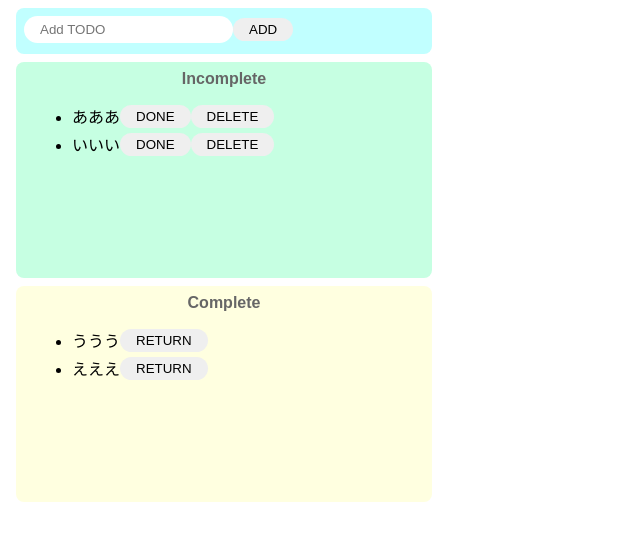
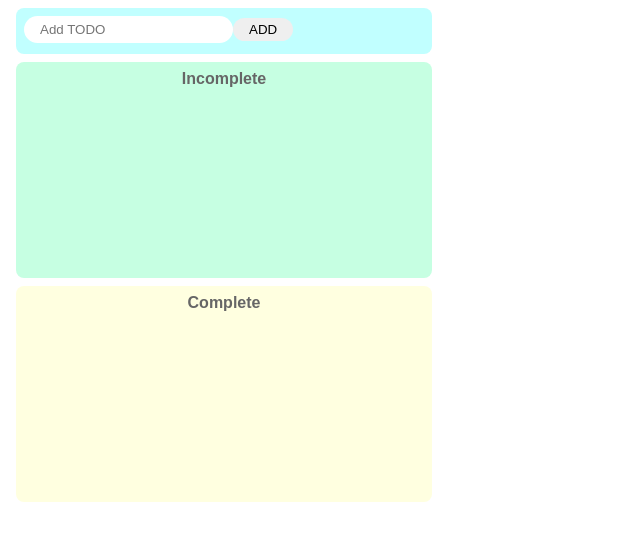
Before and after one commit to mikuweb/React-TODO-list, a React (Create React App) app: page / in a window 1280 px wide. Shown: the top 540 px of the page, without its empty margins (0-640 px from the left). Built offline with nearby package versions, Linux system fonts and the light colour scheme.

Commit message:
Add component Add component of "input"

```diff
--- a/src/App.jsx
+++ b/src/App.jsx
@@ -1,10 +1,11 @@
 import React, { useState } from "react";
 import "./styles.css";
+import { InputTodo } from "./components/InputTodo";
 
 export const App = () => {
   const [todoText, setTodoText] = useState("");
-  const [incompleteTodos, setIncompleteTodos] = useState(["あああ", "いいい"]);
-  const [completeTodos, setCompleteTodos] = useState(["ううう", "えええ"]);
+  const [incompleteTodos, setIncompleteTodos] = useState([]);
+  const [completeTodos, setCompleteTodos] = useState([]);
 
   const onChangeTodoText = (event) => setTodoText(event.target.value);
 
@@ -46,14 +47,11 @@
 
   return (
     <>
-      <div className="input-area">
-        <input
-          placeholder="Add TODO"
-          value={todoText}
-          onChange={onChangeTodoText}
-        />
-        <button onClick={onClickAdd}>ADD</button>
-      </div>
+      <InputTodo
+        todoText={todoText}
+        onChange={onChangeTodoText}
+        onClick={onClickAdd}
+      />
       <div className="incomplete-area">
         <p className="title">Incomplete</p>
         <ul>
--- /dev/null
+++ b/src/components/InputTodo.jsx
@@ -0,0 +1,11 @@
+import React from "react";
+
+export const InputTodo = (props) => {
+  const { todoText, onChange, onClick } = props;
+  return (
+    <div className="input-area">
+      <input placeholder="Add TODO" value={todoText} onChange={onChange} />
+      <button onClick={onClick}>ADD</button>
+    </div>
+  );
+};
```
